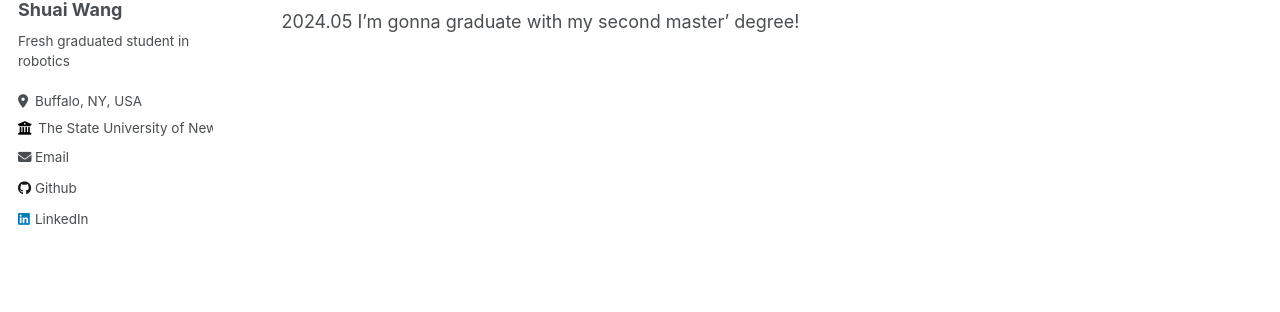
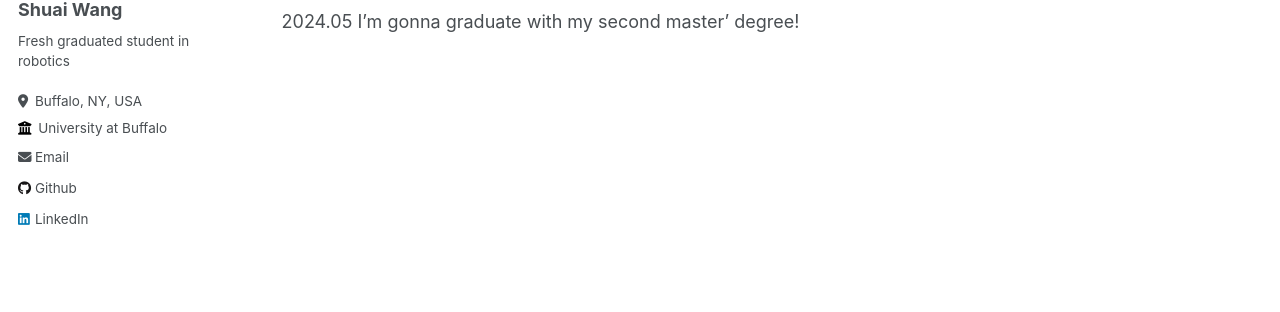
Before and after one commit to shuaiwang0/shuaiwang0.github.io, a Jekyll site: the page built from _pages/about.md, in a window 1280 px wide. Shown: the part 292-604 px from the top of the page. Built offline with Jekyll 4.4.1, drawn with Linux system fonts in a browser that asks for light colours; part of the change alters nothing that is shown.

Commit message:
Update _config.yml

```diff
--- a/_config.yml
+++ b/_config.yml
@@ -26,7 +26,7 @@ author:
   pronouns         : # example: "he/his"
   bio              : "Fresh graduated student in robotics"
   location         : "Buffalo, NY, USA"
-  employer         : "The State University of New York at Buffalo"
+  employer         : "University at Buffalo"
   uri              : # URL
   email            : "swang86@buffalo.edu"
 
@@ -43,7 +43,7 @@ author:
   bitbucket        : # Username - Update with your username on the site
   codepen          : # Username
   dribbble         : # Username
-  github           : "academicpages"
+  github           : "https://github.com/shuaiwang0"
   kaggle           : # Username
   stackoverflow    : # User number or user number and name (i.e., use "1" or "1/jeff-atwood")
 
@@ -57,7 +57,7 @@ author:
   keybase          : # Username
   instagram        : # Username
   lastfm           : # Username
-  linkedin         : "https://www.linkedin.com/in/shuai-wang-1871b7243/"
+  linkedin         : "https://www.linkedin.com/in/shuai-wang-1871b7243"
   mastodon         : # URL
   medium           : # URL
   pinterest        : # Username
```
